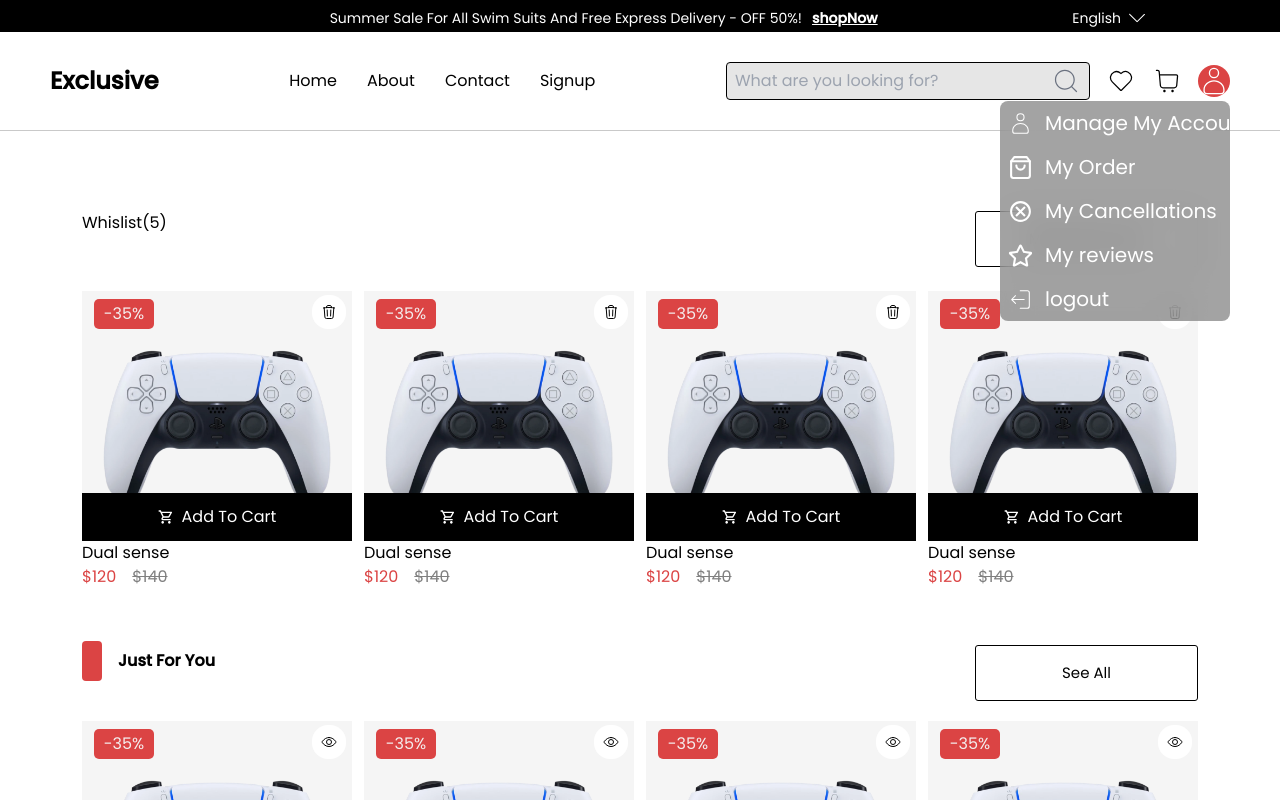
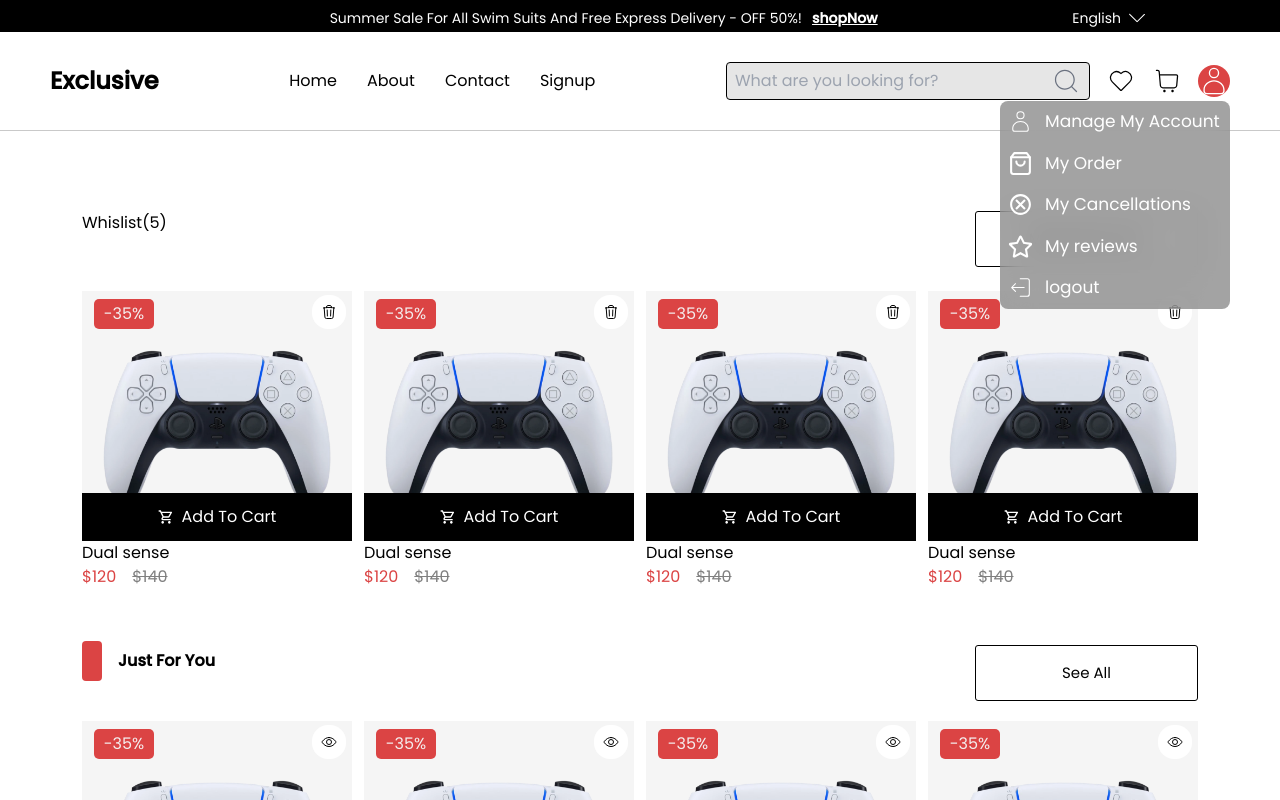
Before and after one commit to aryal31/Ecommerce-, a React (Vite) app: page /wishlist in a window 1280 px wide. Both pictures are taken after a click on the icon 1214 px from the left and 81 px from the top of the page. Shown: the top 800 px of the page. Built offline with nearby package versions, Linux system fonts and the light colour scheme.

Commit message:
minor changes

```diff
--- a/src/Pages/Aboutpage.jsx
+++ b/src/Pages/Aboutpage.jsx
@@ -11,6 +11,13 @@
               Exclusive has 10,500 sallers and 300 brands and serves 3 millioons
               customers across the region.`;
 
+  const aboutTextnext = ` Exclusive has more than 1 Million products to offer, growing at a
+              very fast. Exclusive offers a diverse assotment in categories
+              ranging from consumer.
+
+  `
+
+
   return (
     <div>
       <div className="">
@@ -19,15 +26,13 @@
             <p className="text-[54px] font-semibold">Our story</p>
             <p className="text-[16px]">{aboutText}</p>
             <p className="text-[16px]">
-              Exclusive has more than 1 Million products to offer, growing at a
-              very fast. Exclusive offers a diverse assotment in categories
-              ranging from consumer.
+             {aboutTextnext}
             </p>
           </div>
           <div className="h-[609px] w-[837] object-contain">
             <img
               src={aboutimg}
-              alt=""
+              alt="about-img"
               className="max-h-[600px] w-auto h-auto"
             />
           </div>
--- a/src/components/Usermenu.jsx
+++ b/src/components/Usermenu.jsx
@@ -51,31 +51,37 @@
               <p className="md:text-[25px] text-[18px]">
                 <CiUser />
               </p>
-              <p className="md:text-nowrap md:text-xl text-[11px]">Manage My Account</p>
+              <p className="md:text-nowrap md:text-[17px] text-[11px]">
+                Manage My Account
+              </p>
             </Link>
             <li className="cursor-pointer hover:bg-[#7d7d7d] p-2 flex justify-start items-center gap-x-3">
               <p className="md:text-[25px] text-[18px]">
                 <FiShoppingBag />
               </p>
-              <p className="md:text-nowrap md:text-xl text-[11px]">My Order</p>
+              <p className="md:text-nowrap md:text-[17px] text-[11px]">My Order</p>
             </li>
             <li className="cursor-pointer hover:bg-[#7d7d7d] p-2 flex items-center gap-x-3">
               <p className="md:text-[25px] text-[18px]">
                 <MdOutlineCancel />
               </p>{" "}
-              <p className="md:text-nowrap md:text-xl text-[11px]">My Cancellations</p>
+              <p className="md:text-nowrap md:text-[17px] text-[11px]">
+                My Cancellations
+              </p>
             </li>
             <li className="cursor-pointer hover:bg-[#7d7d7d] p-2 flex justify-start items-center gap-x-3">
               <p className="md:text-[25px] text-[18px]">
                 <FaRegStar />{" "}
               </p>{" "}
-              <p className="md:text-nowrap md:text-xl text-[11px]">My reviews</p>
+              <p className="md:text-nowrap md:text-[17px] text-[11px]">
+                My reviews
+              </p>
             </li>
             <li className="cursor-pointer hover:bg-[#7d7d7d] p-2 rounded-b-lg flex justify-start items-center gap-x-3">
               <p className="md:text-[25px] text-[18px]">
                 <CiLogout />{" "}
               </p>
-              <p className="md:text-nowrap md:text-xl text-[11px]">logout</p>
+              <p className="md:text-nowrap md:text-[17px] text-[11px]">logout</p>
             </li>
           </ul>
         </div>
--- a/src/components/features/wishlist/ItemCardinWishlistSuggestion.jsx
+++ b/src/components/features/wishlist/ItemCardinWishlistSuggestion.jsx
@@ -11,7 +11,7 @@
             -35%
           </div>
           <div className="absolute ml-[230px] mt-1">
-            <div className="bg-white rounded-2xl h-[34px] w-[34px] flex items-center justify-center">
+            <div className="bg-white rounded-2xl h-[34px] w-[34px] flex items-center justify-center cursor-pointer">
               <HiOutlineTrash />
             </div>
           </div>
--- a/src/components/features/wishlist/Itemcardinwishlist.jsx
+++ b/src/components/features/wishlist/Itemcardinwishlist.jsx
@@ -12,7 +12,7 @@
             -35%
           </div>
           <div className="absolute ml-[230px] mt-1">
-            <div className="bg-white rounded-2xl h-[34px] w-[34px] flex items-center justify-center">
+            <div className="bg-white rounded-2xl h-[34px] w-[34px] flex items-center justify-center cursor-pointer">
               <IoEyeOutline />
             </div>
           </div>
```
